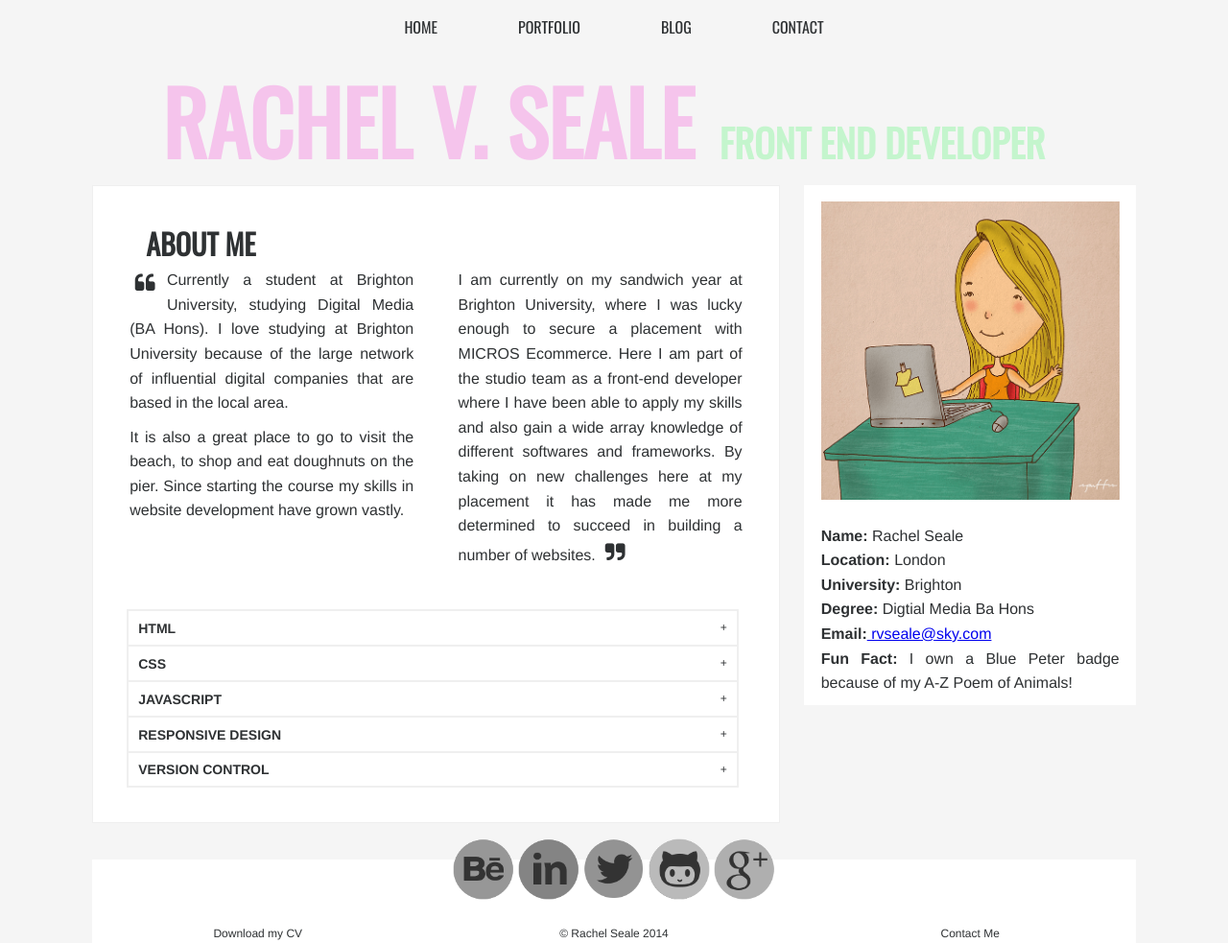
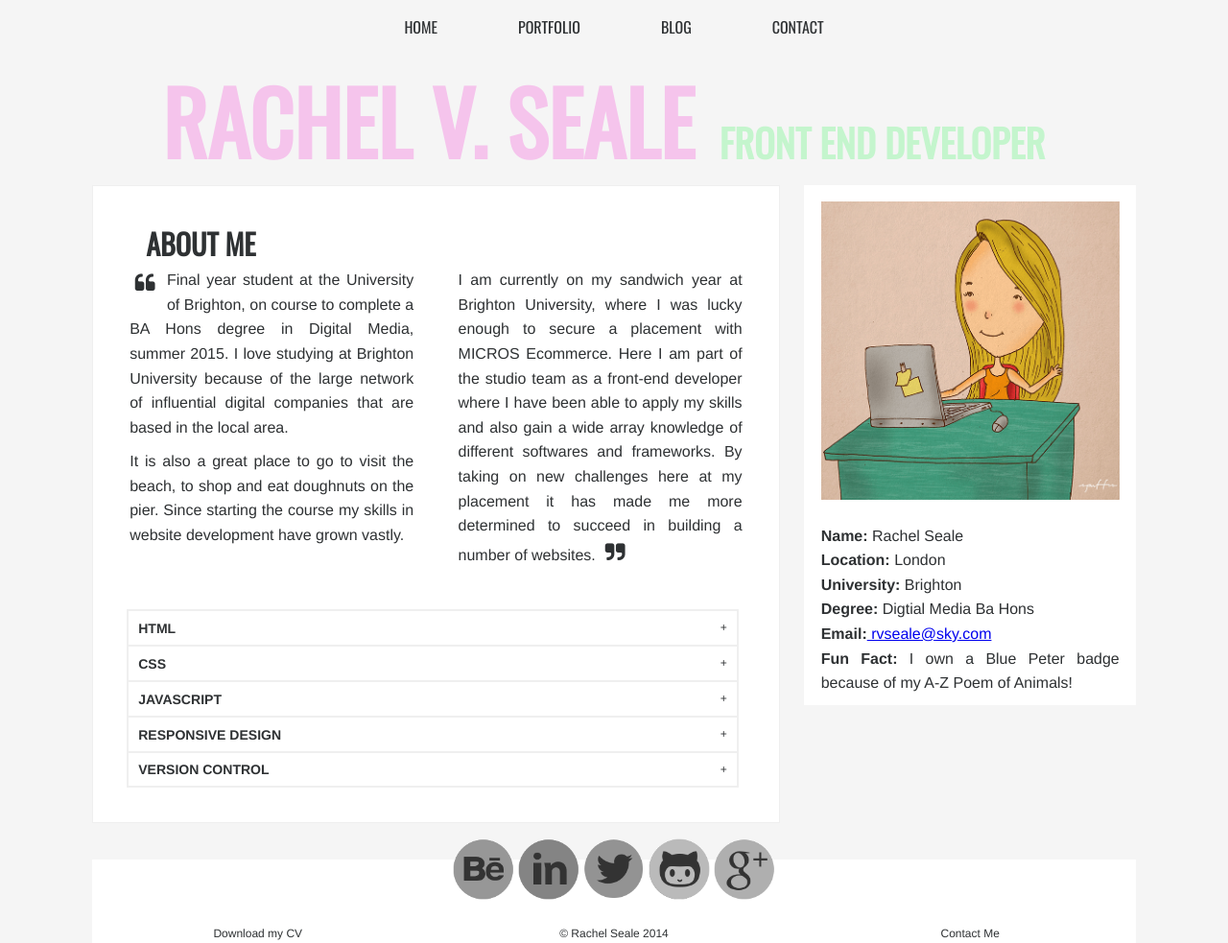
Before and after one commit to RachelSeale/rsealePortfolio, a Jekyll site: the page built from index.html, in a window 1280 px wide. Shown: the whole page at 96% size. Built offline with Jekyll 4.4.1, drawn with Linux system fonts in a browser that asks for light colours; nearby versions of some CDN libraries; Markdown is read by kramdown in place of the engine named in the settings.

Commit message:
text change

```diff
--- a/index.html
+++ b/index.html
@@ -9,7 +9,7 @@ class: home
     		<div class="about-details">
 				<h1> About Me </h1>
 	    		<div class="first-half">
-	      			<p><i class="fa fa-quote-left fa-2x pull-left fa-border"></i>Currently a student at Brighton University, studying Digital Media (BA Hons). I love studying at Brighton University because of the large network of influential digital companies that are based in the local area. </p>
+	      			<p><i class="fa fa-quote-left fa-2x pull-left fa-border"></i>Final year student at the University of Brighton, on course to complete a BA Hons degree in Digital Media, summer 2015. I love studying at Brighton University because of the large network of influential digital companies that are based in the local area. </p>
 	      			<p>It is also a great place to go to visit the beach, to shop and eat doughnuts on the pier. Since starting the course my skills in website development have grown vastly.
 	      			</p>
 	      		</div>
```
